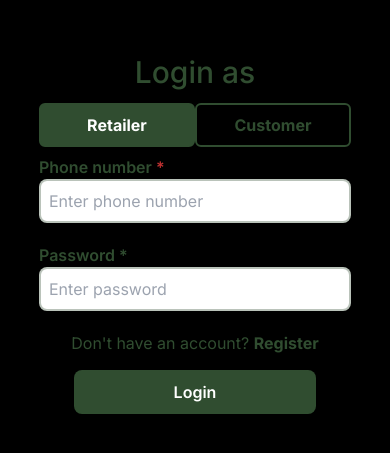
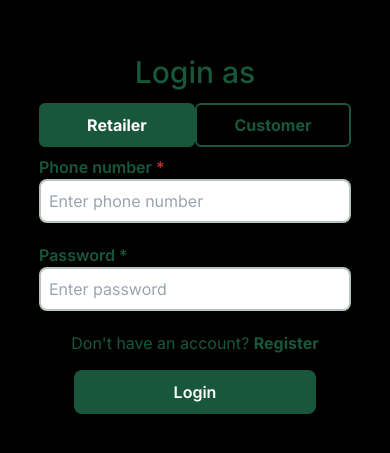
Before and after one commit to vaibhavd2103/sd-enterprises, a Next.js app: page /authenticate in a window 390 px wide. Shown: the part 183-636 px from the top of the page. Built offline with nearby package versions, Linux system fonts and the light colour scheme; no server answers.

Commit message:
patch: authenticate

```diff
--- a/app/authenticate/page.tsx
+++ b/app/authenticate/page.tsx
@@ -3,6 +3,7 @@
 import { SIGN_UP } from "@/APIs/Authentication.api";
 import { GET_ALL_RETAILERS } from "@/APIs/Retailer.api";
 import { RetailerType } from "@/types/retailer.types";
+import Image from "next/image";
 import React, { useEffect, useRef, useState } from "react";
 import AsyncSelect from "react-select/async";
 
@@ -159,7 +160,13 @@ function Authenticate() {
 
   return (
     <div className="flex w-screen h-screen justify-center">
-      <div className="w-[50%] bg-red hidden md:flex"></div>
+      <div className="w-[50%] bg-red hidden md:flex">
+        <img
+          className="h-full w-full object-cover"
+          src="https://images.unsplash.com/photo-1550147760-44c9966d6bc7?q=80&w=1935&auto=format&fit=crop&ixlib=rb-4.0.3&ixid=M3wxMjA3fDB8MHxwaG90by1wYWdlfHx8fGVufDB8fHx8fA%3D%3D"
+          alt="abc"
+        />
+      </div>
       <div className="flex flex-col justify-center items-center w-[100%] md:w-[50%]">
         <div className="max-w-[470px] w-[100%] flex flex-col items-center">
           <p className="text-[30px] font-medium text-primary mb-2">
--- a/tailwind.config.ts
+++ b/tailwind.config.ts
@@ -29,7 +29,7 @@ const config: Config = {
         xl: "1440px",
       },
       colors: {
-        primary: "#304D30",
+        primary: "#18573C",
         "primary-light": "#304D3055",
         secondary: "#8ADAB2",
         blue: "#1fb6ff",
```
